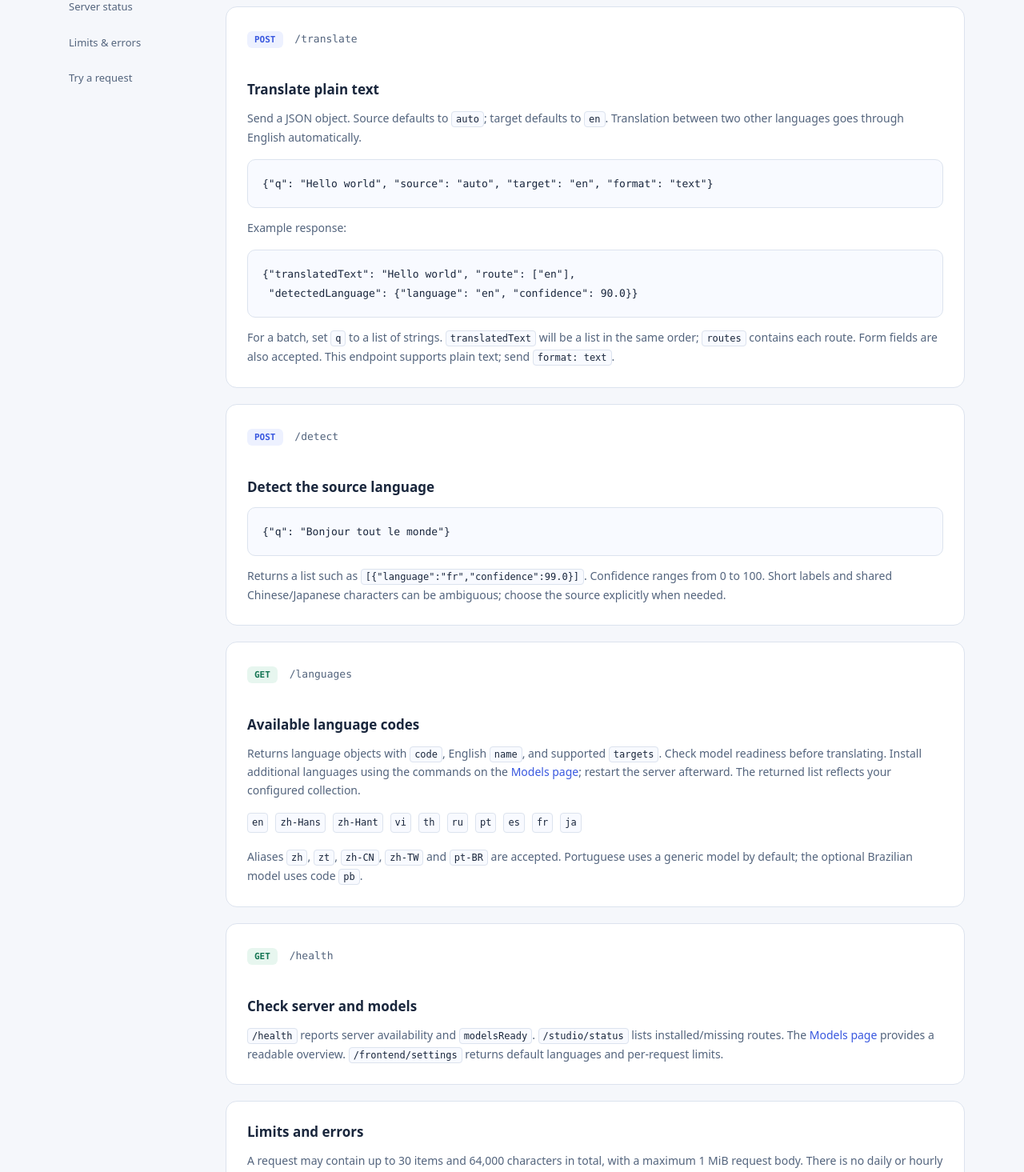
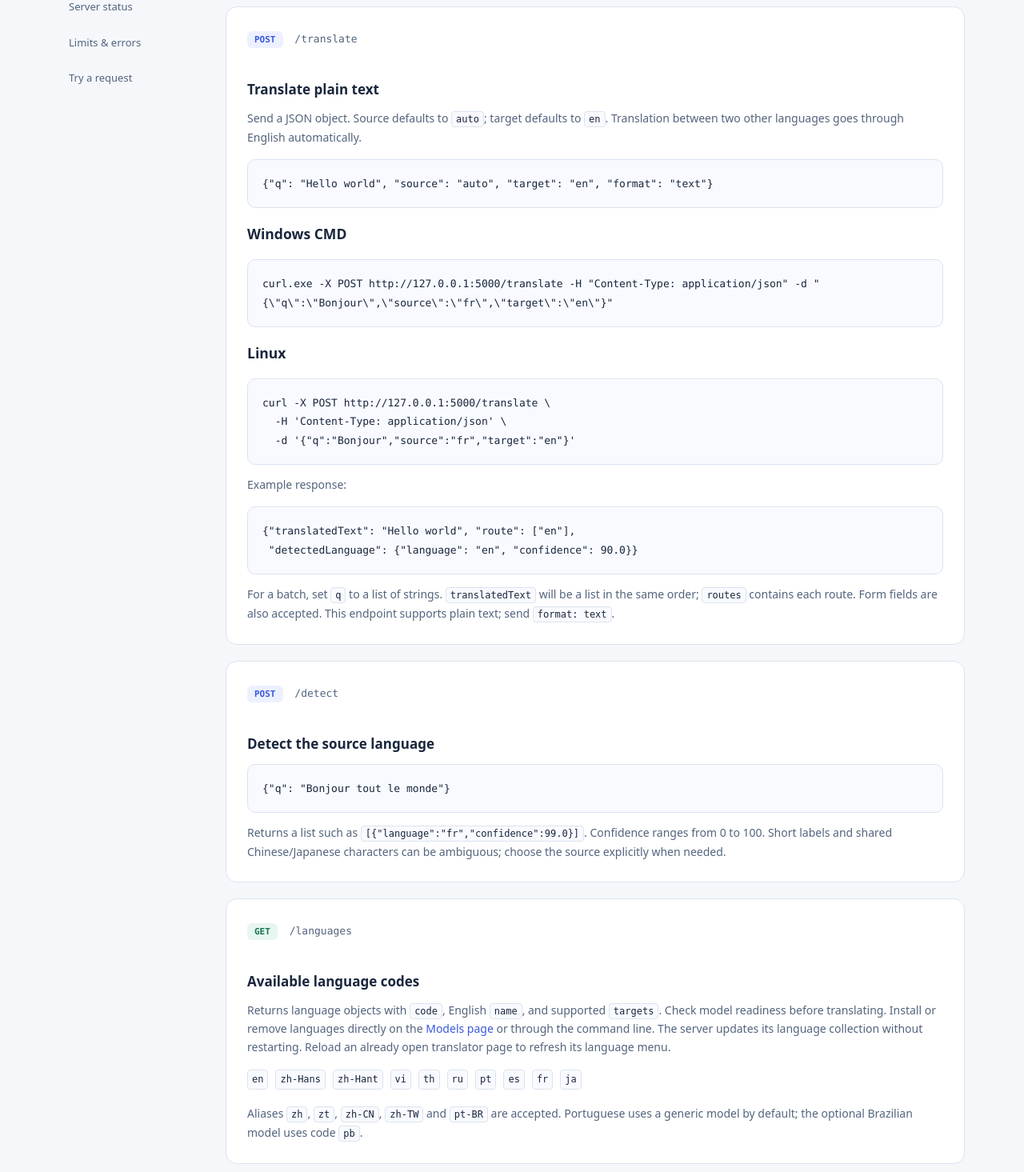
Before and after one commit to marcusbsilva/LocalTranslator-Studio, a Flask app: page /docs in a window 1280 px wide. Shown: the part 480-1945 px from the top of the page at 80% size. Run offline with Flask 3, Linux system fonts and the light colour scheme.

Commit message:
Add files via upload

```diff
--- a/server.py
+++ b/server.py
@@ -39,7 +39,7 @@ def build_app(engine=None):
         return items,batch
     @app.get('/')
     def home():return render_template('index.html',page='translate',title='Translate')
-    @app.get('/docs')
+    @app.get('/docs', strict_slashes=False)
     def docs():return render_template('docs.html',page='docs',title='API Guide')
     @app.get('/models')
     def models():return render_template('models.html',page='models',title='Models',state=translator.status(),languages=LANGUAGES,management_token=management_token)
@@ -49,6 +49,11 @@ def build_app(engine=None):
     def licenses():return render_template('licenses.html',page='about',title='Licenses',notices=(ROOT/'THIRD-PARTY-NOTICES.md').read_text(encoding='utf-8'))
     @app.get('/studio/assets/<path:name>')
     def assets(name):return send_from_directory(ROOT/'web',name)
+    @app.get('/favicon.ico')
+    def favicon():
+        response=send_from_directory(ROOT/'web','favicon.ico')
+        response.headers['Cache-Control']='no-cache, max-age=0'
+        return response
     @app.get('/languages')
     def languages():
         with translator.lock:return jsonify([{'code':code,'name':name,'targets':list(LANGUAGES)} for code,name in LANGUAGES.items()])
--- a/web/templates/base.html
+++ b/web/templates/base.html
@@ -1,4 +1,4 @@
 <!doctype html>
-<html lang="en"><head><meta charset="utf-8"><meta name="viewport" content="width=device-width,initial-scale=1"><meta name="color-scheme" content="light dark"><title>{{ title }} · Local Translator Studio</title><script src="/studio/assets/theme.js"></script><link rel="stylesheet" href="/studio/assets/style.css"></head>
+<html lang="en"><head><meta charset="utf-8"><meta name="viewport" content="width=device-width,initial-scale=1"><link rel="icon" type="image/svg+xml" href="/studio/assets/lt-studio-icon.svg?v=1"><link rel="alternate icon" type="image/x-icon" href="/favicon.ico?v=lt-studio-1"><meta name="color-scheme" content="light dark"><title>{{ title }} · Local Translator Studio</title><script src="/studio/assets/theme.js"></script><link rel="stylesheet" href="/studio/assets/style.css"></head>
 <body><header class="site-header"><div class="header-inner"><a class="brand" href="/" aria-label="Local Translator Studio home"><span class="logo">LT</span><span>Local Translator <b>Studio</b></span></a><nav aria-label="Main navigation">{% for key,url,label in [('translate','/','Translate'),('models','/models','Models'),('docs','/docs','API Guide'),('about','/about','About')] %}<a href="{{ url }}" {% if page==key %}aria-current="page"{% endif %}>{{ label }}</a>{% endfor %}</nav><label class="theme-picker">Theme<select id="theme-choice" aria-label="Color theme"><option value="light">Light</option><option value="dark">Dark</option></select></label></div></header>
 <main>{% block content %}{% endblock %}<footer><span>Local Translator Studio · 2.2.0</span><div><a href="https://github.com/marcusbsilva/Hybrid-web-translator" target="_blank" rel="noopener noreferrer">Hybrid Translator on GitHub ↗</a><a href="/licenses">Licenses</a><a href="/studio/source.zip">Source code</a></div></footer></main>{% block scripts %}{% endblock %}</body></html>
--- a/web/templates/docs.html
+++ b/web/templates/docs.html
@@ -2,10 +2,12 @@
 <section class="intro"><p class="eyebrow">A SIMPLE LOCAL API</p><h1>API Guide</h1><p>Use the same local engine from your extension, scripts, or application.</p></section>
 <div class="doc-layout"><aside class="doc-nav"><a href="#connect">Connect</a><a href="#translate">Translate text</a><a href="#detect">Detect language</a><a href="#languages">Languages</a><a href="#health">Server status</a><a href="#limits">Limits & errors</a><a href="#try">Try a request</a></aside><div class="doc-content">
 <section class="panel" id="connect"><h2>Connect to the server</h2><p>Default address: <code>http://127.0.0.1:5000</code>. All endpoints are local. No API key or daily budget is required.</p><p>In <a href="https://github.com/marcusbsilva/Hybrid-web-translator" target="_blank" rel="noopener noreferrer">Hybrid Translator</a>, configure the translation provider that accepts a local <code>/translate</code> endpoint with this address. Enable its fallback manually when you want to use the local engine.</p></section>
-<section class="panel" id="translate"><span class="endpoint"><b>POST</b> /translate</span><h2>Translate plain text</h2><p>Send a JSON object. Source defaults to <code>auto</code>; target defaults to <code>en</code>. Translation between two other languages goes through English automatically.</p><pre>{"q": "Hello world", "source": "auto", "target": "en", "format": "text"}</pre><p>Example response:</p><pre>{"translatedText": "Hello world", "route": ["en"],
+<section class="panel" id="translate"><span class="endpoint"><b>POST</b> /translate</span><h2>Translate plain text</h2><p>Send a JSON object. Source defaults to <code>auto</code>; target defaults to <code>en</code>. Translation between two other languages goes through English automatically.</p><pre>{"q": "Hello world", "source": "auto", "target": "en", "format": "text"}</pre><h3>Windows CMD</h3><pre>curl.exe -X POST http://127.0.0.1:5000/translate -H "Content-Type: application/json" -d "{\"q\":\"Bonjour\",\"source\":\"fr\",\"target\":\"en\"}"</pre><h3>Linux</h3><pre>curl -X POST http://127.0.0.1:5000/translate \
+  -H 'Content-Type: application/json' \
+  -d '{"q":"Bonjour","source":"fr","target":"en"}'</pre><p>Example response:</p><pre>{"translatedText": "Hello world", "route": ["en"],
  "detectedLanguage": {"language": "en", "confidence": 90.0}}</pre><p>For a batch, set <code>q</code> to a list of strings. <code>translatedText</code> will be a list in the same order; <code>routes</code> contains each route. Form fields are also accepted. This endpoint supports plain text; send <code>format: text</code>.</p></section>
 <section class="panel" id="detect"><span class="endpoint"><b>POST</b> /detect</span><h2>Detect the source language</h2><pre>{"q": "Bonjour tout le monde"}</pre><p>Returns a list such as <code>[{"language":"fr","confidence":99.0}]</code>. Confidence ranges from 0 to 100. Short labels and shared Chinese/Japanese characters can be ambiguous; choose the source explicitly when needed.</p></section>
-<section class="panel" id="languages"><span class="endpoint get"><b>GET</b> /languages</span><h2>Available language codes</h2><p>Returns language objects with <code>code</code>, English <code>name</code>, and supported <code>targets</code>. Check model readiness before translating. Install additional languages using the commands on the <a href="/models">Models page</a>; restart the server afterward. The returned list reflects your configured collection.</p><div class="code-list"><code>en</code><code>zh-Hans</code><code>zh-Hant</code><code>vi</code><code>th</code><code>ru</code><code>pt</code><code>es</code><code>fr</code><code>ja</code></div><p>Aliases <code>zh</code>, <code>zt</code>, <code>zh-CN</code>, <code>zh-TW</code> and <code>pt-BR</code> are accepted. Portuguese uses a generic model by default; the optional Brazilian model uses code <code>pb</code>.</p></section>
+<section class="panel" id="languages"><span class="endpoint get"><b>GET</b> /languages</span><h2>Available language codes</h2><p>Returns language objects with <code>code</code>, English <code>name</code>, and supported <code>targets</code>. Check model readiness before translating. Install or remove languages directly on the <a href="/models">Models page</a> or through the command line. The server updates its language collection without restarting. Reload an already open translator page to refresh its language menu.</p><div class="code-list"><code>en</code><code>zh-Hans</code><code>zh-Hant</code><code>vi</code><code>th</code><code>ru</code><code>pt</code><code>es</code><code>fr</code><code>ja</code></div><p>Aliases <code>zh</code>, <code>zt</code>, <code>zh-CN</code>, <code>zh-TW</code> and <code>pt-BR</code> are accepted. Portuguese uses a generic model by default; the optional Brazilian model uses code <code>pb</code>.</p></section>
 <section class="panel" id="health"><span class="endpoint get"><b>GET</b> /health</span><h2>Check server and models</h2><p><code>/health</code> reports server availability and <code>modelsReady</code>. <code>/studio/status</code> lists installed/missing routes. The <a href="/models">Models page</a> provides a readable overview. <code>/frontend/settings</code> returns default languages and per-request limits.</p></section>
 <section class="panel" id="limits"><h2>Limits and errors</h2><p>A request may contain up to 30 items and 64,000 characters in total, with a maximum 1 MiB request body. There is no daily or hourly translation quota.</p><table><thead><tr><th>Status</th><th>Meaning</th></tr></thead><tbody><tr><td>400</td><td>Invalid text, language, format, or item count</td></tr><tr><td>404</td><td>Unknown page or endpoint</td></tr><tr><td>413</td><td>Request body too large</td></tr><tr><td>503</td><td>Required model is missing or output exceeded its limit</td></tr><tr><td>500</td><td>The engine could not complete the request</td></tr></tbody></table><p>Errors contain an English <code>error</code> message. Install missing models with <code>start.bat --setup-only</code> or <code>bash start.sh --setup-only</code>.</p></section>
 <section class="panel" id="try"><h2>Try a request</h2><p>This request runs against this server. It does not contact an external service.</p><label class="field-label">JSON request<textarea id="api-input" class="code-input" aria-label="JSON request">{"q":"Hello world","source":"en","target":"en","format":"text"}</textarea></label><button class="primary" id="api-send">Send request</button><pre id="api-result" role="status">The response will appear here.</pre></section>
```
Also changed, not shown: web/favicon.ico (added), web/lt-studio-icon.svg (added).
